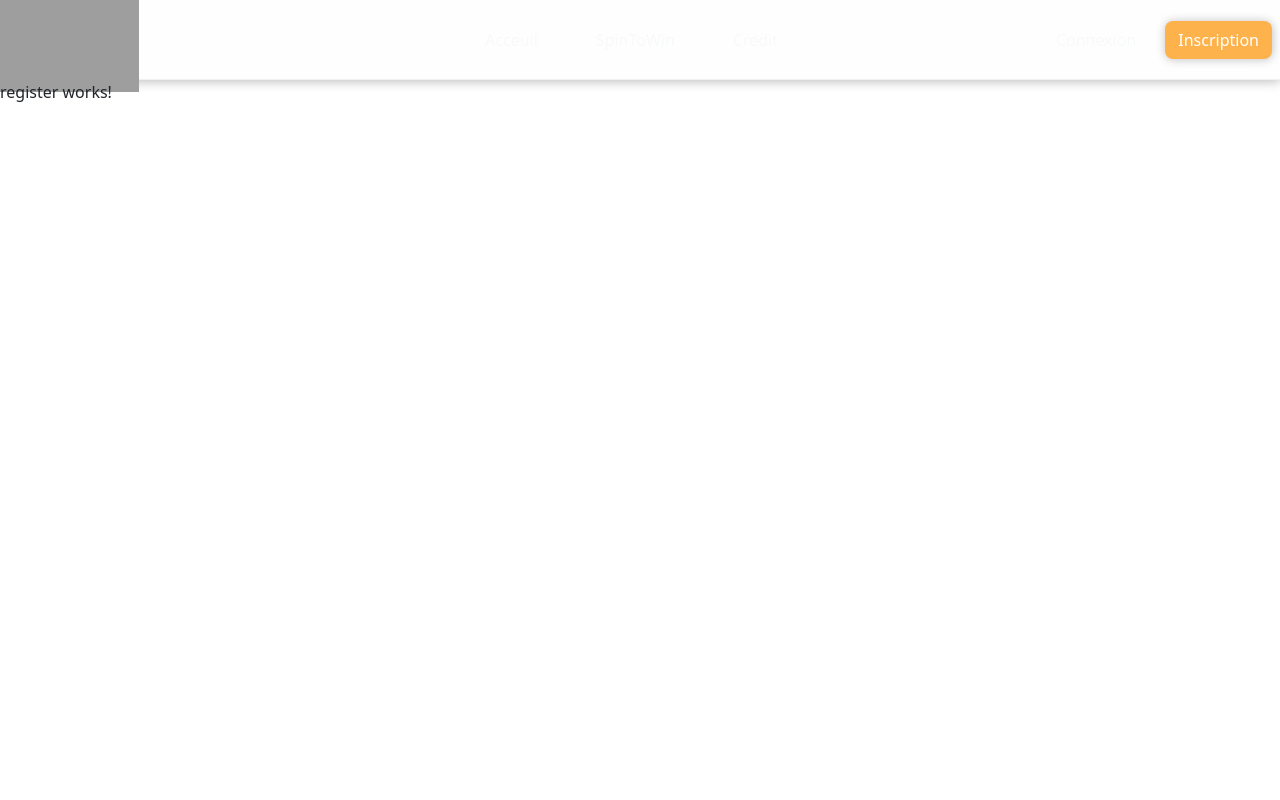
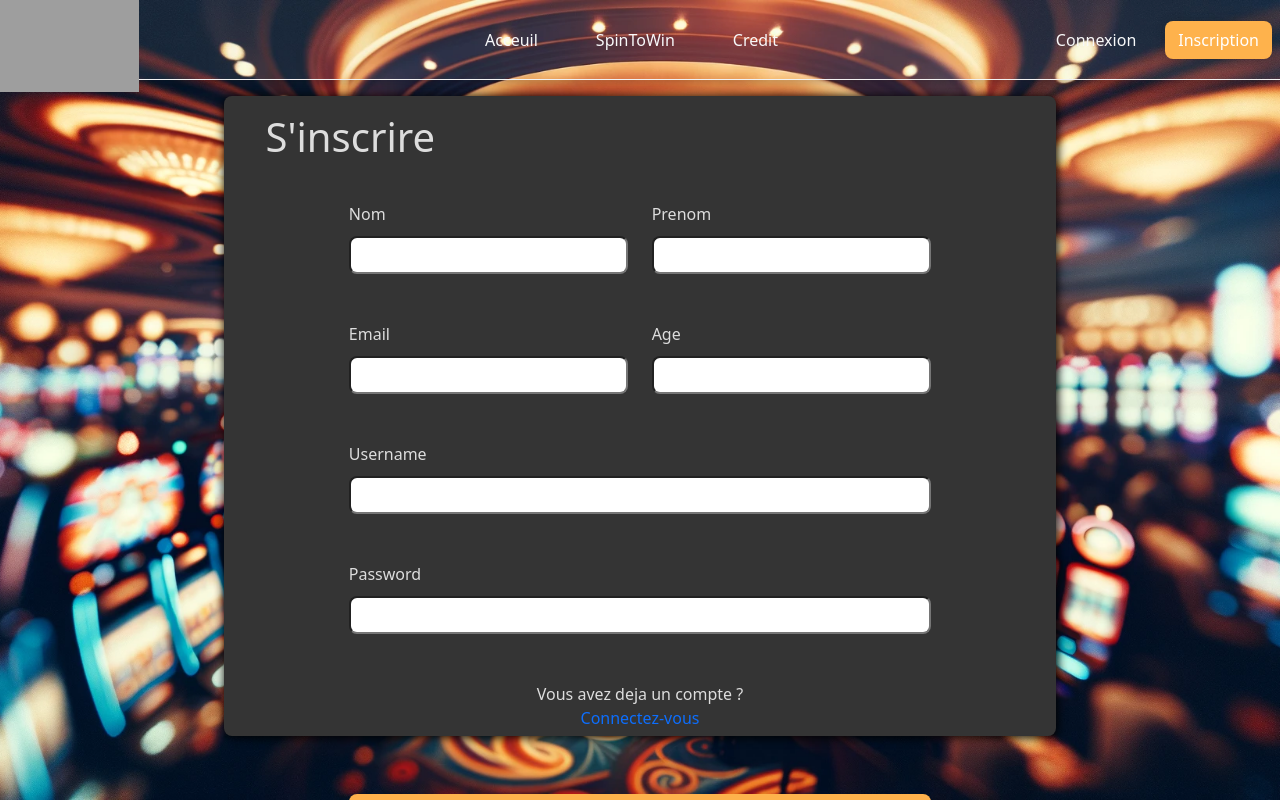
Before and after one commit to VincentChaye/Spin-To-Win, an Angular app in the folder IHM/SpinToWinAngular/: page /register in a window 1280 px wide. Built offline with nearby package versions, Linux system fonts and the light colour scheme; grey boxes are pictures that could not be loaded.

Commit message:
Ajout IHM : - Login - Register

```diff
--- a/IHM/SpinToWinAngular/src/app/public/login/login.component.css
+++ b/IHM/SpinToWinAngular/src/app/public/login/login.component.css
@@ -0,0 +1,57 @@
+#bg {
+    position: fixed;
+    top: 0;
+    width: 100%;
+    height: 100vh;
+    background: url("../../../assets/image/backgroundVegaStudio.png") no-repeat center fixed;
+    background-size: cover;
+    z-index: -1;
+}
+
+#item{
+	width: 65%;
+	height: 80%;
+	background-color: #343434;
+	margin-top: 7.5%;
+	box-shadow: 1px 1px 10px 1px #000000f1;
+	border-radius: 8px;
+	color: #ddd;
+}
+#item h1 {
+	margin-left: 5%;
+	padding-top: 2%;
+}
+#item form{
+	display: flex;
+	flex-direction: column;
+	justify-content: center;
+	width: 40%;
+	margin: auto;
+	text-align: left;
+	margin-top: 13%;
+}
+
+#item form label{
+	margin-bottom: 10px;
+}
+
+#item form input{
+	margin-bottom: 48px;
+	border-radius: 8px;
+	height: 38px;
+}
+
+#item form a{
+	text-align: center;
+
+	text-decoration: none;
+}
+
+#item form input[type=submit] {
+	background-color: #feb24c;
+	color: white;
+	border: none;
+	border-radius: 8px;
+	height: 38px;
+	margin-top: 90px;
+}
--- a/IHM/SpinToWinAngular/src/app/public/login/login.component.html
+++ b/IHM/SpinToWinAngular/src/app/public/login/login.component.html
@@ -1 +1,17 @@
-<p>login works!</p>
+<div id="bg">
+	<div id="item" class="mx-auto">
+		<div>
+			<h1>Se Connecter</h1>
+		</div>
+		<form action>
+			<label for="">Username</label>
+			<input type="text">
+			<label for="">Password</label>
+			<input type="password">
+			<a href="">Mots de Passes Oublier</a>
+			<input type="submit">
+		</form>
+
+	</div>
+
+</div>
--- a/IHM/SpinToWinAngular/src/app/public/register/register.component.css
+++ b/IHM/SpinToWinAngular/src/app/public/register/register.component.css
@@ -0,0 +1,77 @@
+#bg {
+    position: fixed;
+    top: 0;
+    width: 100%;
+    height: 100vh;
+    background: url("../../../assets/image/backgroundVegaStudio.png") no-repeat center fixed;
+    background-size: cover;
+    z-index: -1;
+}
+
+#item{
+	width: 65%;
+	height: 80%;
+	background-color: #343434;
+	margin-top: 7.5%;
+	box-shadow: 1px 1px 10px 1px #000000f1;
+	border-radius: 8px;
+	color: #ddd;
+}
+#item h1 {
+	margin-left: 5%;
+	padding-top: 2%;
+}
+#item form{
+	display: flex;
+	flex-direction: column;
+	justify-content: center;
+	width: 70%;
+	margin: auto;
+	text-align: left;
+	margin-top: 5%;
+}
+
+#item form label{
+	margin-bottom: 10px;
+}
+
+#item form input{
+	margin-bottom: 48px;
+	border-radius: 8px;
+	height: 38px;
+}
+
+#item form a{
+	text-align: center;
+	text-decoration: none;
+
+}
+#item form p{
+	text-align: center;
+	text-decoration: none;
+}
+
+#item form input[type=submit] {
+	background-color: #feb24c;
+	color: white;
+	border: none;
+	border-radius: 8px;
+	height: 38px;
+	margin-top: 48px;
+}
+
+.labelinput{
+	display: flex;
+	flex-direction: column;
+}
+
+.multiinput{
+	width: 100%;
+	justify-content: space-between;
+	display: flex;
+	flex-direction: row;
+}
+
+.multiinput .labelinput{
+	width: 48%;
+}
--- a/IHM/SpinToWinAngular/src/app/public/register/register.component.html
+++ b/IHM/SpinToWinAngular/src/app/public/register/register.component.html
@@ -1 +1,38 @@
-<p>register works!</p>
+<div id="bg">
+	<div id="item" class="mx-auto">
+		<div>
+			<h1>S'inscrire</h1>
+		</div>
+		<form action>
+			<div class="multiinput">
+				<div class="labelinput">
+					<label for="">Nom</label>
+					<input type="text">
+				</div>
+				<div class="labelinput">
+					<label for="">Prenom</label>
+					<input type="text">
+				</div>
+			</div>
+
+			<div class="multiinput">
+				<div class="labelinput">
+					<label for="">Email</label>
+					<input type="email">
+				</div>
+				<div class="labelinput">
+					<label for="">Age</label>
+					<input type="number">
+				</div>
+			</div>
+			<label for="">Username</label>
+			<input type="text">
+			<label for="">Password</label>
+			<input type="password">
+			<p>Vous avez deja un compte ? <br><a href="">Connectez-vous</a></p>
+			<input type="submit">
+		</form>
+
+	</div>
+
+</div>
--- a/IHM/SpinToWinAngular/src/app/public/spintowin/spintowin.component.css
+++ b/IHM/SpinToWinAngular/src/app/public/spintowin/spintowin.component.css
@@ -1,3 +1,4 @@
 body{
     background-size: 100%;
-    background: url("/../assets/image/background1.png");}
+    background: url("/../assets/image/background1.png");
+}
--- a/IHM/SpinToWinAngular/src/app/public/vegastudio/vegastudio.component.css
+++ b/IHM/SpinToWinAngular/src/app/public/vegastudio/vegastudio.component.css
@@ -14,12 +14,27 @@
     color: #FEB24C;
 }
 #text{
-    padding-top: 10%;
+    padding-top: 17.5%;
     width: 100%;
     height: 100%;
-    background-color: #00000060;
+    background-color: #00000098;
+}
+#text h1{
+	color: white;
+	font-size: 50px;
+	text-align: center;
+	margin-bottom: 1%;
+}
+#text hr{
+    border: 2px solid #fff;
+	margin: auto;
+	margin-bottom: 1%;
+	background-color: #fff;
 }
 
-#text hr{
-    border: 2px solid #f1f1f1;
+#text p{
+	color: white;
+	font-size: 20px;
+	text-align: center;
+	margin-bottom: 1%;
 }
--- a/IHM/SpinToWinAngular/src/app/public/vegastudio/vegastudio.component.html
+++ b/IHM/SpinToWinAngular/src/app/public/vegastudio/vegastudio.component.html
@@ -1,10 +1,11 @@
 <div id="bg">
     <div id="text">
         <h1 class="text-light text-xxl-center fw-bold">Bienvenue chez  <span class="yellow">VegaStudio</span></h1>
-        <hr class="w-25 m-auto text-bg-light border-light bg-light">
+        <hr class="w-25">
         <p class="text-light text-lg-center w-50 m-auto">
             votre destination pour une expérience de jeu vidéo d'argent exceptionnelle. En tant que studio de développement de jeux innovant, nous combinons créativité, technologie de pointe et engagement envers le jeu responsable pour offrir des divertissements de qualité supérieure.
-
+			<br>
+			<br>
     Plongez dans notre univers où l'excitation rencontre la responsabilité.
     Découvrez ce que signifie vraiment jouer avec <span class="yellow">VegaStudio</span>
         </p>
```
